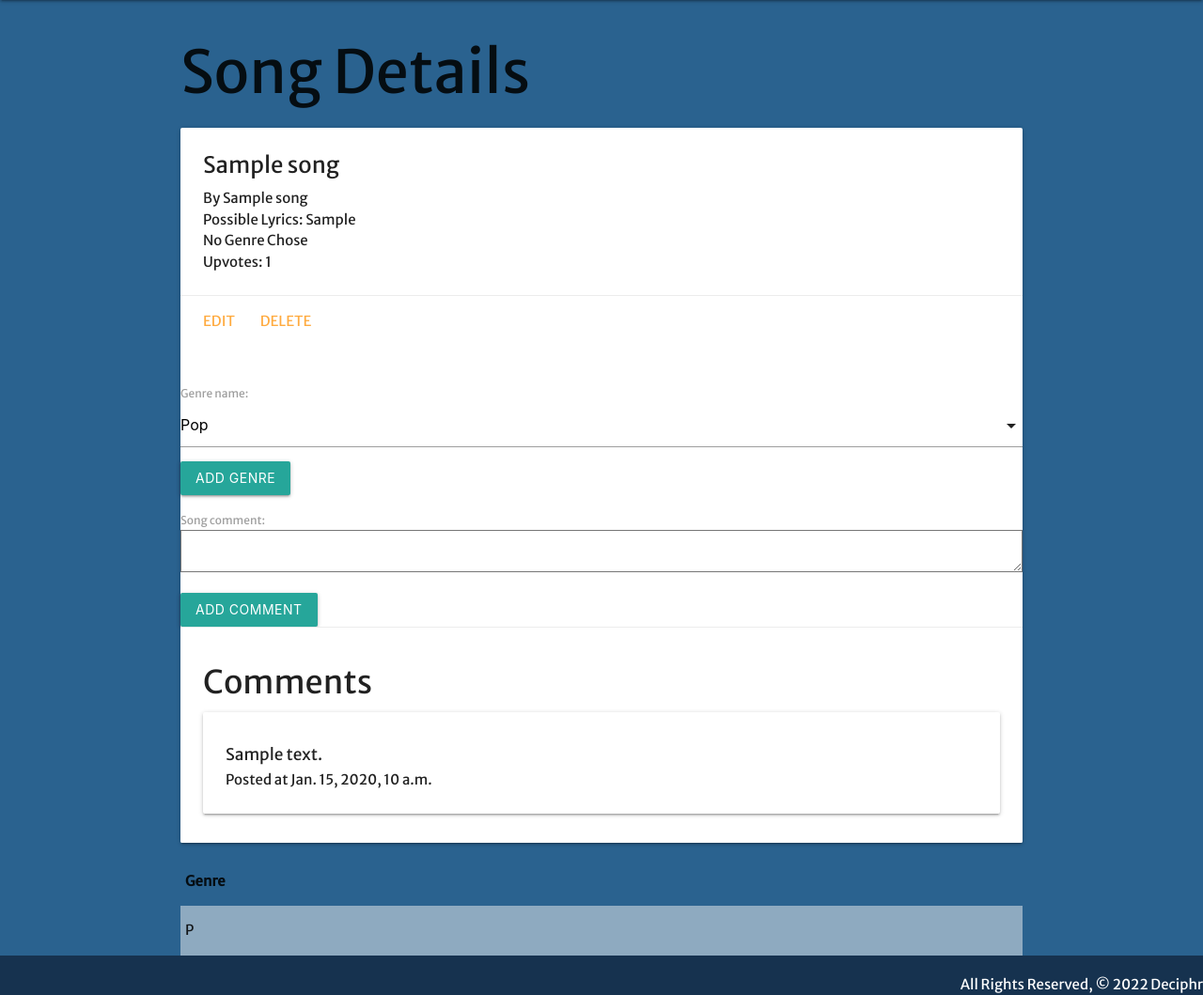
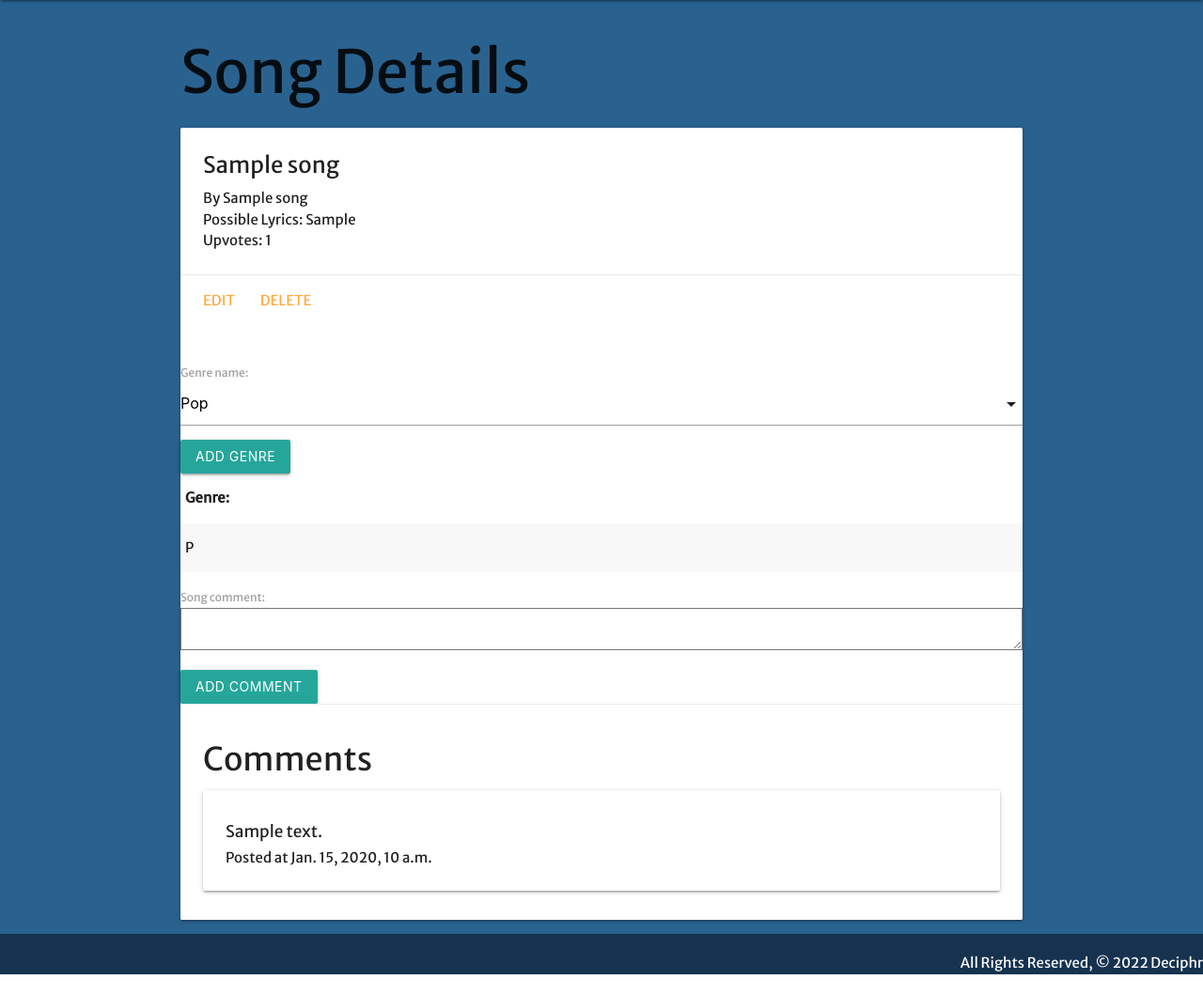
Before and after one commit to jurgenstevens/deciphr, a Django app: page /songs/1/ in a window 1280 px wide. Shown: the part 64-1123 px from the top of the page at 94% size. After the commit the page ends 1101 px from the top, so only its background shows below. Run offline with Django 3.2, Linux system fonts and the light colour scheme; tables that the repository leaves empty hold one stand-in row (values such as "Sample post").

Commit message:
Render the genre initial chosen in the dropdown.

```diff
--- a/main_app/templates/songs/detail.html
+++ b/main_app/templates/songs/detail.html
@@ -7,11 +7,6 @@
     <span class="card-title">{{ song.song_name }}</span>
     <p>By {{ song.artist_name }}</p>
     <p>Possible Lyrics: {{ song.attempted_lyrics }}</p>
-    {% if song.genre %}
-    <p>Genre: {{ genre.genre_name }}</p>
-    {% else %}
-    <p>No Genre Chose</p>
-    {% endif %}
     <a href={{song.song_link}}></a>
     {% if song.upvotes > 0 %}
     <p>Upvotes: {{ song.upvotes }}</p>
@@ -29,6 +24,21 @@
     {% csrf_token %} {{ genre_form.as_p }}
     <input type="submit" class="btn" value="Add Genre" />
   </form>
+  <div class="col s6">
+    <table class="striped">
+      <thead>
+        <tr>
+          <th>Genre:</th>
+        </tr>
+      </thead>
+      <tbody>
+        {% for genre in song.genre_set.all %}
+          <td>{{genre.genre_name }}</td>
+        </tr>
+        {% endfor %}
+      </tbody>
+    </table>
+  </div>
   {% comment %} The COMMENT form goes here {% endcomment %}
   <form action="{% url 'add_comment' song.id %}" method="post">
     {% csrf_token %} {{ comment_form.as_p }}
@@ -48,21 +58,6 @@
     {% endfor %}
   </div>
 </div>
-<div class="col s6">
-  <table class="striped">
-    <thead>
-      <tr>
-        <th>Genre</th>
-      </tr>
-    </thead>
-    <tbody>
-      {% for genre in song.genre_set.all %}
-        <td>{{genre.genre_name}}</td>
-      </tr>
-      {% endfor %}
-    </tbody>
-  </table>
-</div>
 </div>
 
 <script>
```
